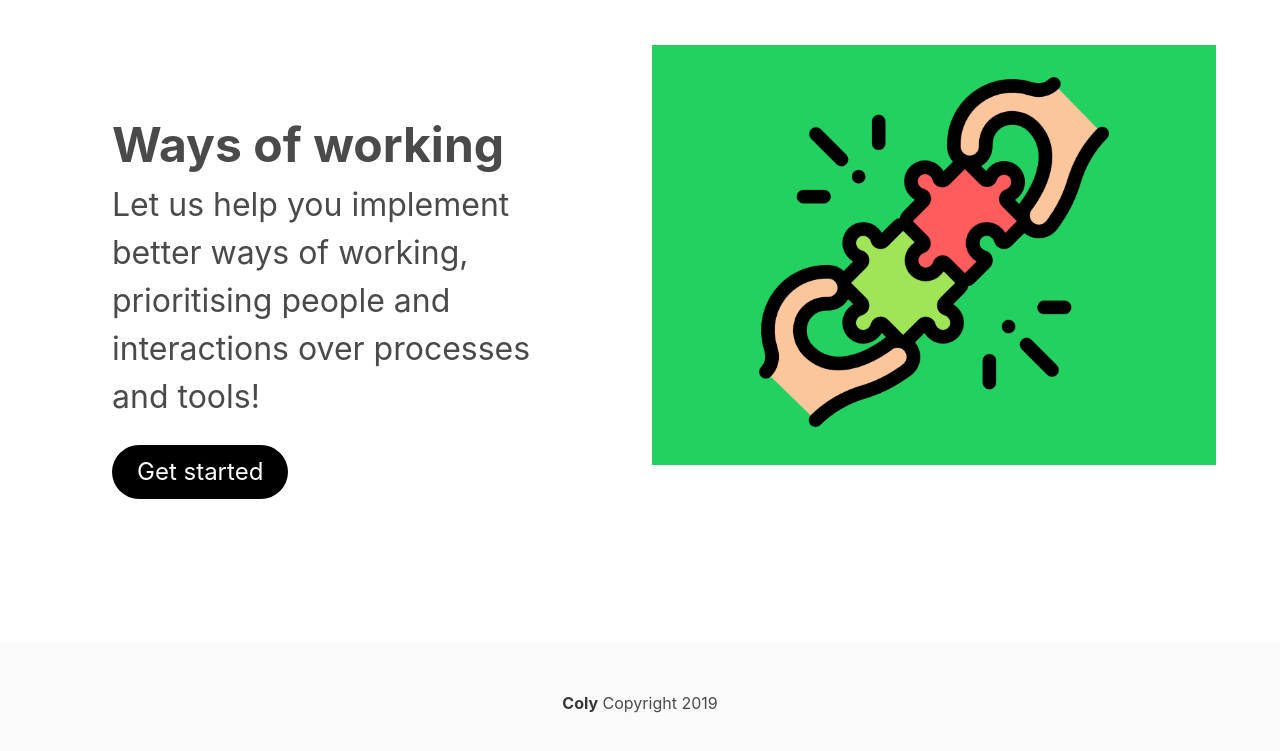
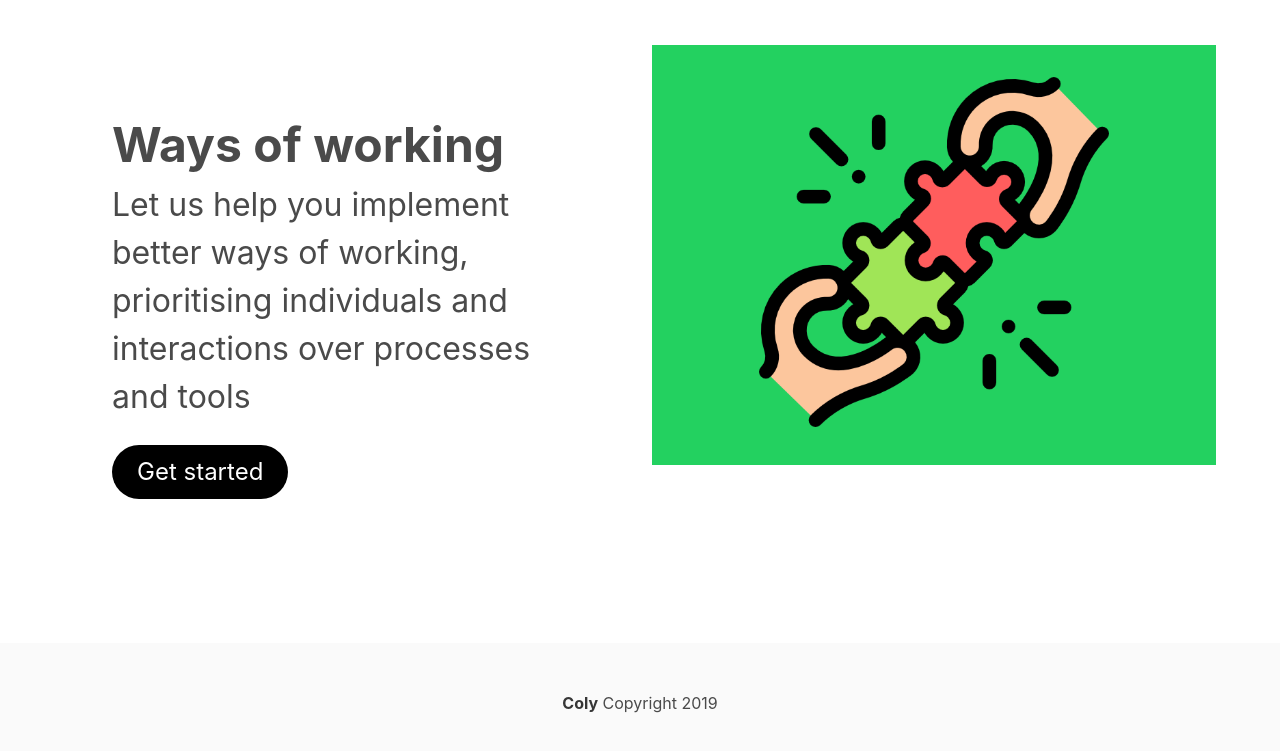
Before and after one commit to Danomanic/coly-website, a plain HTML site: page index.html in a window 1280 px wide. Shown: the part 1874-2625 px from the top of the page. Drawn offline with nearby package versions, Linux system fonts and the light colour scheme.

Commit message:
Fix wording

```diff
--- a/index.html
+++ b/index.html
@@ -152,7 +152,7 @@
                     <div class="column">
                         <div class="product-info">
                             <h2 class="product-title">Ways of working</h2>
-                            <h3 class="product-desc">Let us help you implement better ways of working, prioritising people and interactions over processes and tools!</h3>
+                            <h3 class="product-desc">Let us help you implement better ways of working, prioritising individuals and interactions over processes and tools</h3>
                             <br />
                             <a class="button is-large is-rounded is-black">Get started</a>
                         </div>
```
Also changed, not shown: 1 other file.
